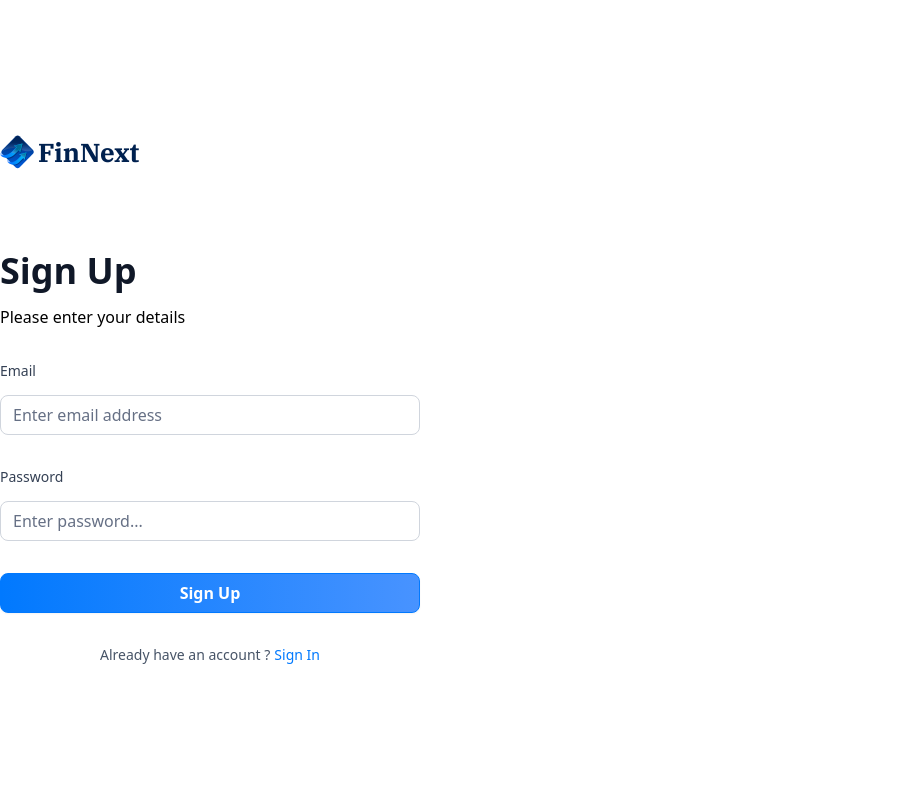
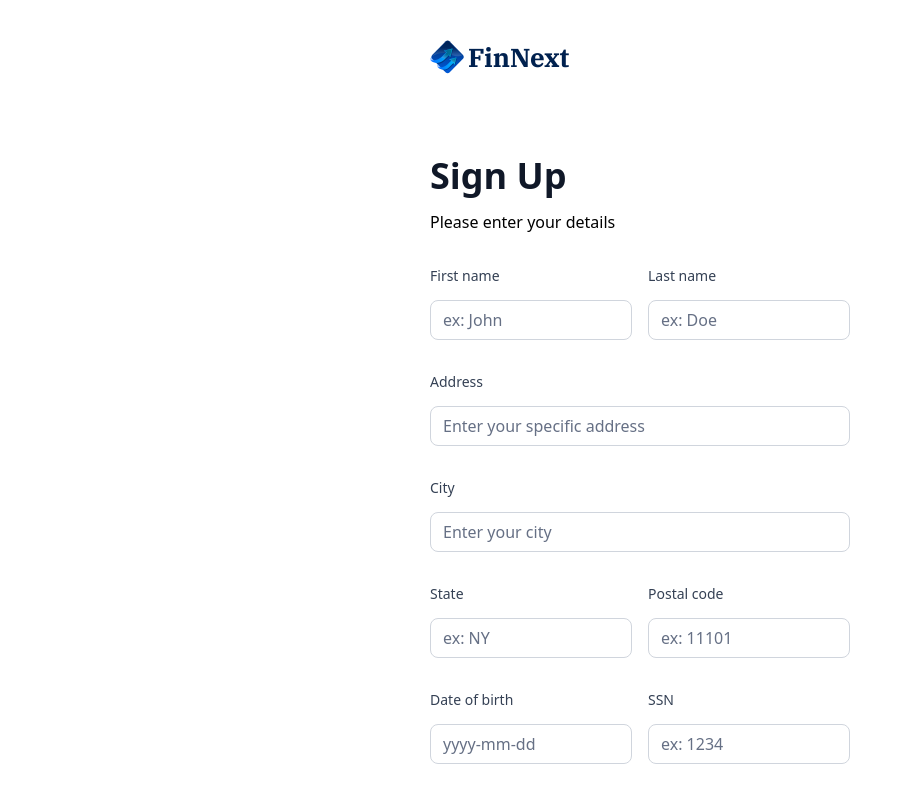
Before and after one commit to T-Zaid/finnext-app, a Next.js app: page /sign-up in a window 1280 px wide. Shown: the top 798 px of the page, without its empty margins (0-913 px from the left). Built offline with nearby package versions, Linux system fonts and the light colour scheme.

Commit message:
Sign up form implement

```diff
--- a/app/(auth)/sign-in/page.tsx
+++ b/app/(auth)/sign-in/page.tsx
@@ -3,7 +3,9 @@ import AuthenticationForm from "@/components/AuthenticationForm"
 
 const SignIn = () => {
     return (
-        <AuthenticationForm type="sign-in"/>
+        <section className="flex-center size-full max-sm:px-6">
+            <AuthenticationForm type="sign-in" />
+        </section>
     )
 }
 
--- a/app/(auth)/sign-up/page.tsx
+++ b/app/(auth)/sign-up/page.tsx
@@ -3,7 +3,9 @@ import React from 'react'
 
 const SignUp = () => {
   return (
-    <AuthenticationForm type="sign-up" />
+    <section className="flex-center size-full max-sm:px-6">
+      <AuthenticationForm type="sign-up" />
+    </section>
   )
 }
 
--- a/components/AuthenticationForm.tsx
+++ b/components/AuthenticationForm.tsx
@@ -61,6 +61,26 @@ const AuthenticationForm = ({ type }: { type: string }) => {
                 <>
                     <Form {...form}>
                         <form onSubmit={form.handleSubmit(onSubmit)} className="space-y-8">
+
+                            {type === "sign-up" && (<>
+                                <div className="flex gap-4">
+                                    <CustomFormInput control={form.control} name="firstName" label="First name" placeholder="ex: John" />
+                                    <CustomFormInput control={form.control} name="lastName" label="Last name" placeholder="ex: Doe" />
+                                </div>
+                                <CustomFormInput control={form.control} name="address1" label="Address" placeholder="Enter your specific address" />
+                                <CustomFormInput control={form.control} name="city" label="City" placeholder="Enter your city" />
+                                <div className="flex gap-4">
+                                    <CustomFormInput control={form.control} name="state" label="State" placeholder="ex: NY" />
+                                    <CustomFormInput control={form.control} name="postalCode" label="Postal code" placeholder="ex: 11101" />
+                                </div>
+                                <div className="flex gap-4">
+                                    <CustomFormInput control={form.control} name="dateOfBirth" label="Date of birth" placeholder="yyyy-mm-dd" />
+                                    <CustomFormInput control={form.control} name="ssn" label="SSN" placeholder="ex: 1234" />
+                                </div>
+                            </>)}
+
+
+
                             <CustomFormInput control={form.control} name="email" label="Email" placeholder="Enter email address" />
                             <CustomFormInput control={form.control} name="password" label="Password" placeholder="Enter password..." />
                             <div className="flex flex-col gap-4">
--- a/components/CustomFormInput.tsx
+++ b/components/CustomFormInput.tsx
@@ -22,7 +22,7 @@ const CustomFormInput = ({ control, name, label, placeholder }: CustomFormProps)
                     <FormLabel className="form-label">{label}</FormLabel>
                     <div className="flex flex-col w-full">
                         <FormControl>
-                            <Input className="input-class" type={name === "password" ? name : name === "dataOfBirth" ? "date" : "text"} placeholder={placeholder} {...field} />
+                            <Input className="input-class" type={name === "password" ? name : "text"} placeholder={placeholder} {...field} />
                         </FormControl>
                         <FormMessage className="form-message" />
                     </div>
--- a/lib/utils.ts
+++ b/lib/utils.ts
@@ -203,8 +203,9 @@ export const authFormSchema = (type: string) => z.object({
   firstName: type === "sign-in" ? z.string().optional() : z.string().min(3),
   lastName: type === "sign-in" ? z.string().optional() : z.string().min(3),
   address1: type === "sign-in" ? z.string().optional() : z.string().max(50),
+  city: type === "sign-in" ? z.string().optional() : z.string().max(50),
   state: type === "sign-in" ? z.string().optional() : z.string().length(2),
   postalCode: type === "sign-in" ? z.string().optional() : z.string().min(3).max(6),
-  dataOfBirth: type === "sign-in" ? z.string().optional() : z.date(),
+  dateOfBirth: type === "sign-in" ? z.string().optional() : z.string(),
   ssn: type === "sign-in" ? z.string().optional() : z.string().min(3),
 })
```
